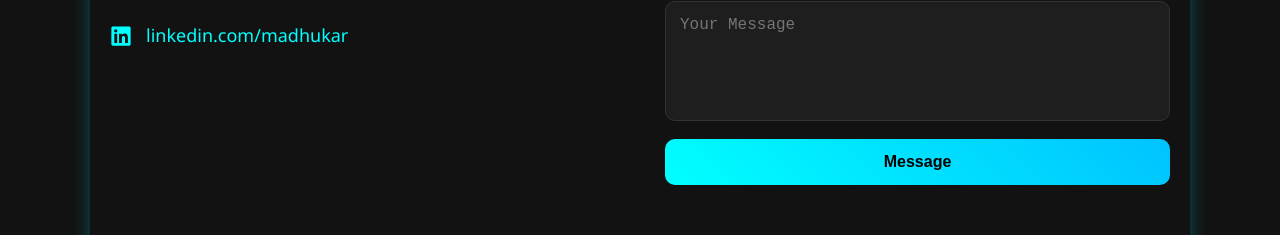
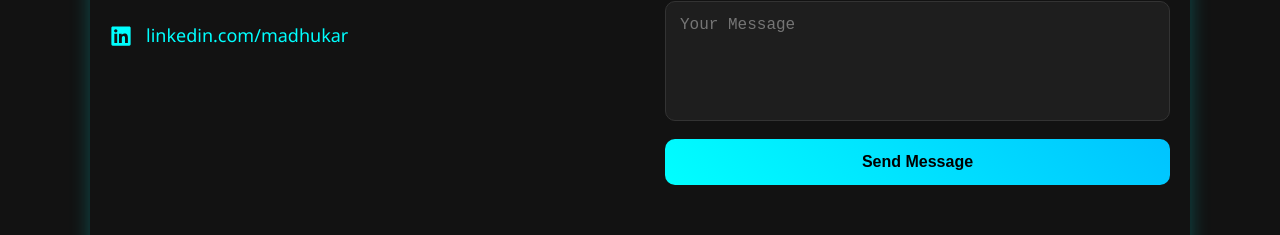
Before and after one commit to MadhuVasamsetti/portfolio, a React (Create React App) app: page / in a window 1280 px wide. Shown: the part 5020-5255 px from the top of the page. Built offline with nearby package versions, Linux system fonts and the light colour scheme.

Commit message:
Update Contact.jsx

```diff
--- a/src/components/Contact.jsx
+++ b/src/components/Contact.jsx
@@ -90,7 +90,7 @@
             required
           />
 
-          <button type="submit"> Message</button>
+          <button type="submit">Send Message</button>
 
         </form>
 
```
